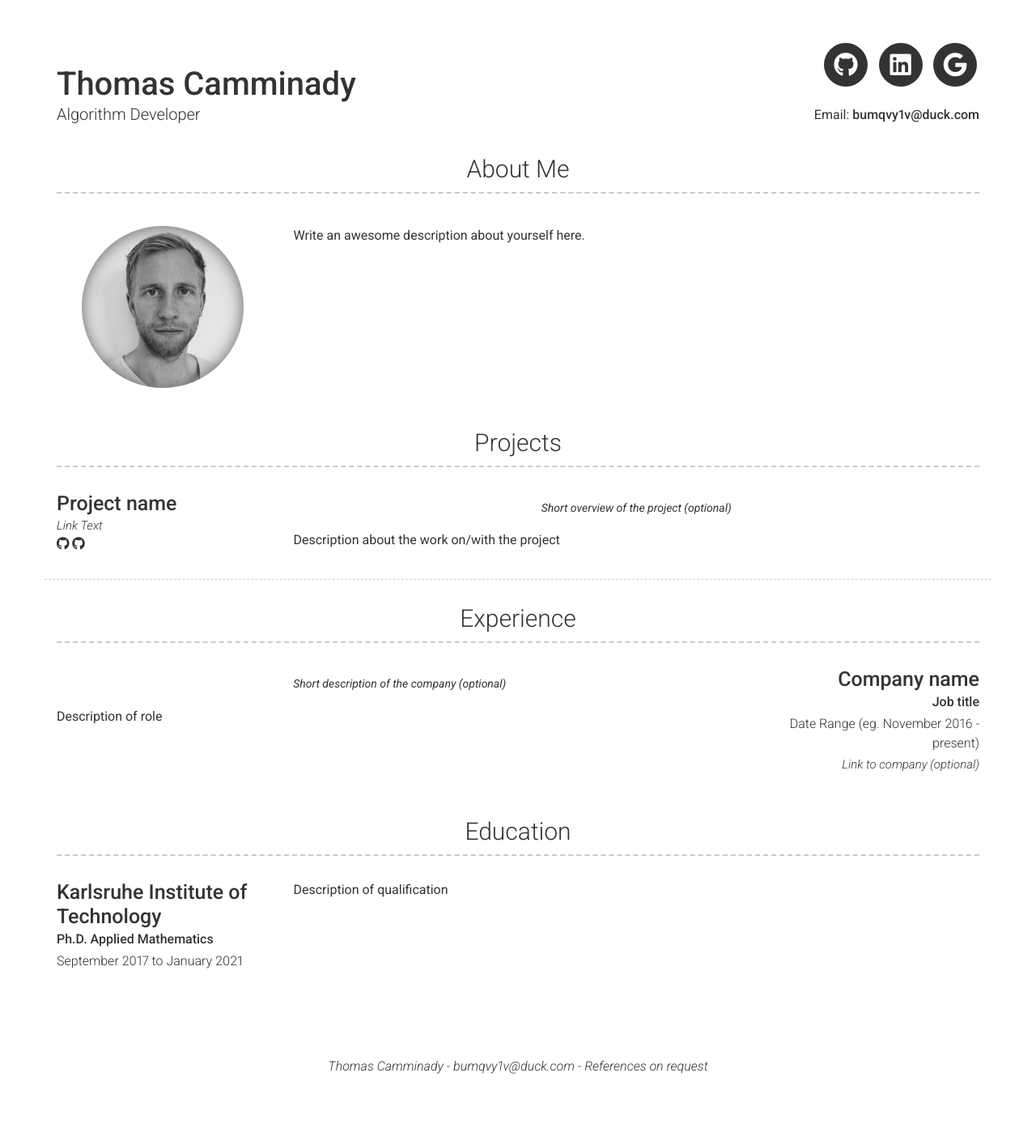
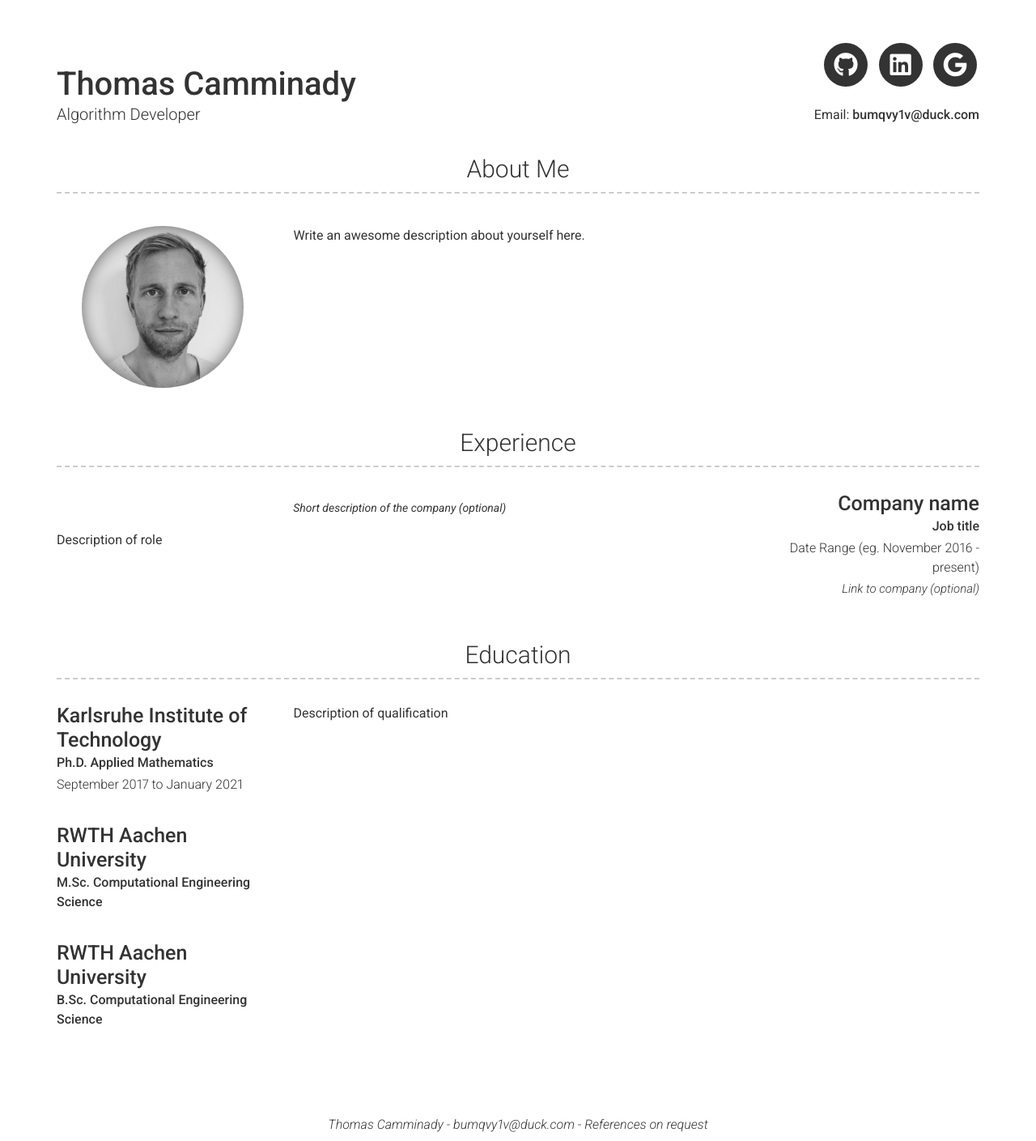
Before and after one commit to thomascamminady/thomascamminady.website, a Jekyll site: the page built from index.md, in a window 1280 px wide. Shown: the whole page at 81% size. Built offline with Jekyll 4.4.1, drawn with Linux system fonts in a browser that asks for light colours; nearby versions of some CDN libraries; before the commit the page ends 1336 px from its top, so only the background shows below that.

Commit message:
Fill content.

```diff
--- a/_config.yml
+++ b/_config.yml
@@ -55,26 +55,26 @@ about_content: | # this will include new lines to allow paragraphs
   Write an awesome description about yourself here.
 
 content:
-  - title: Projects # Title for the section
-    layout: list # Type of content section (list/text)
-    content:
-      - layout: left
-        border: weak  # Value of `weak` will display a weak border below this item. # Any
-                      # other value (or no value) means no border will be displayed
-        title: Project name
-        link: Link to project (eg. sproogen.github.io/modern-resume-theme)(optional)
-        link_text: Link Text
-        additional_links:
-          - title:  Github page for project (eg. sproogen/modern-resume-theme)
-            icon: fab fa-github
-            url: Link to project (eg. sproogen.github.io/modern-resume-theme)(optional)
-          - title:  Github page for project (eg. sproogen/modern-resume-theme)
-            icon: fab fa-github
-            url: Link to project (eg. sproogen.github.io/modern-resume-theme)(optional)
-        quote: >
-          Short overview of the project (optional)
-        description: | # this will include new lines to allow paragraphs
-          Description about the work on/with the project
+  # - title: Projects # Title for the section
+  #   layout: list # Type of content section (list/text)
+  #   content:
+  #     - layout: left
+  #       border: weak  # Value of `weak` will display a weak border below this item. # Any
+  #                     # other value (or no value) means no border will be displayed
+  #       title: Project name
+  #       link: Link to project (eg. sproogen.github.io/modern-resume-theme)(optional)
+  #       link_text: Link Text
+  #       additional_links:
+  #         - title:  Github page for project (eg. sproogen/modern-resume-theme)
+  #           icon: fab fa-github
+  #           url: Link to project (eg. sproogen.github.io/modern-resume-theme)(optional)
+  #         - title:  Github page for project (eg. sproogen/modern-resume-theme)
+  #           icon: fab fa-github
+  #           url: Link to project (eg. sproogen.github.io/modern-resume-theme)(optional)
+  #       quote: >
+  #         Short overview of the project (optional)
+  #       description: | # this will include new lines to allow paragraphs
+  #         Description about the work on/with the project
   - title: Experience
     layout: list
     content:
@@ -98,6 +98,22 @@ content:
           # Short institution or course description (optional)
         description: | # this will include new lines to allow paragraphs
           Description of qualification
+      - layout: top-left
+        title: RWTH Aachen University
+        sub_title: M.Sc. Computational Engineering Science
+        #caption: September 2017 to January 2021
+        # quote: >
+          # Short institution or course description (optional)
+        #description: | # this will include new lines to allow paragraphs
+       #  Description of qualification
+      - layout: top-left
+        title: RWTH Aachen University
+        sub_title: B.Sc. Computational Engineering Science
+        #caption: September 2017 to January 2021
+        # quote: >
+          # Short institution or course description (optional)
+        #description: | # this will include new lines to allow paragraphs
+       #  Description of qualification
   # - title: A Little More About Me
   #   layout: text
   #   content: | # this will include new lines to allow paragraphs
```
